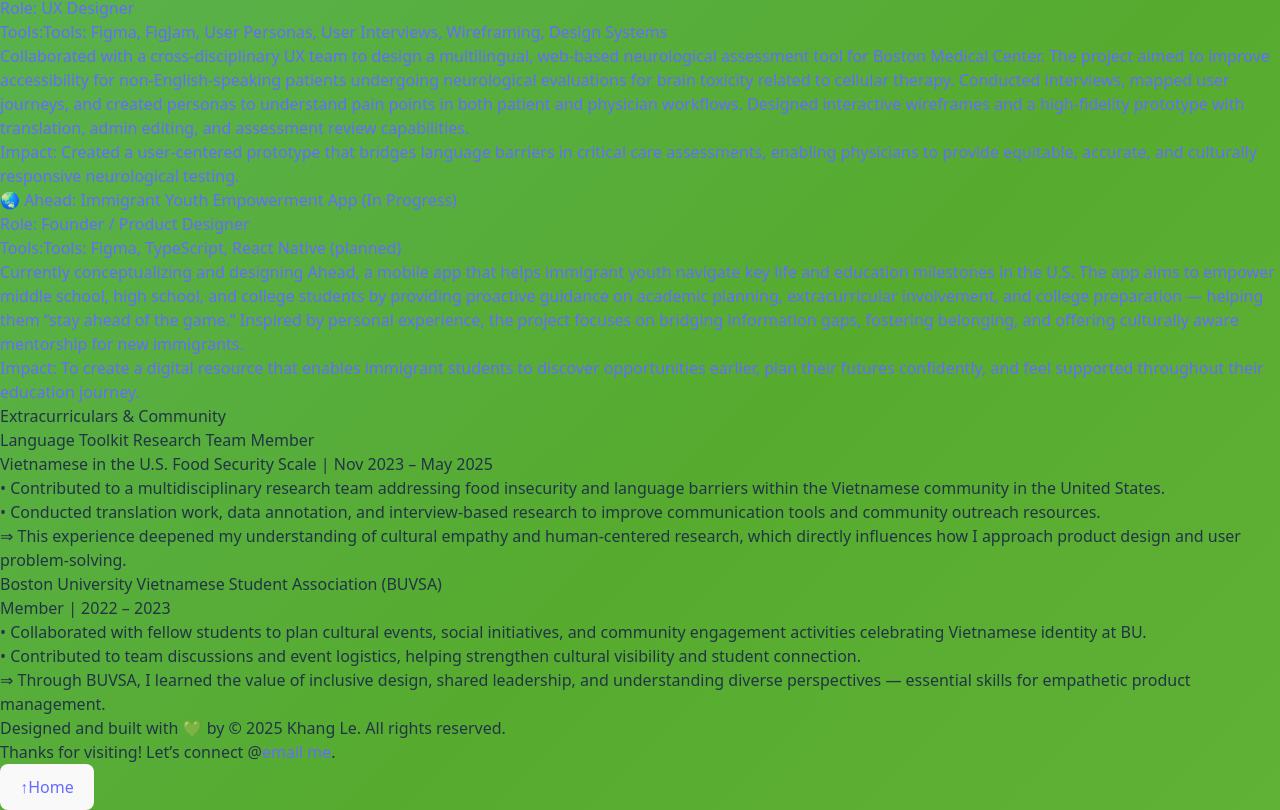
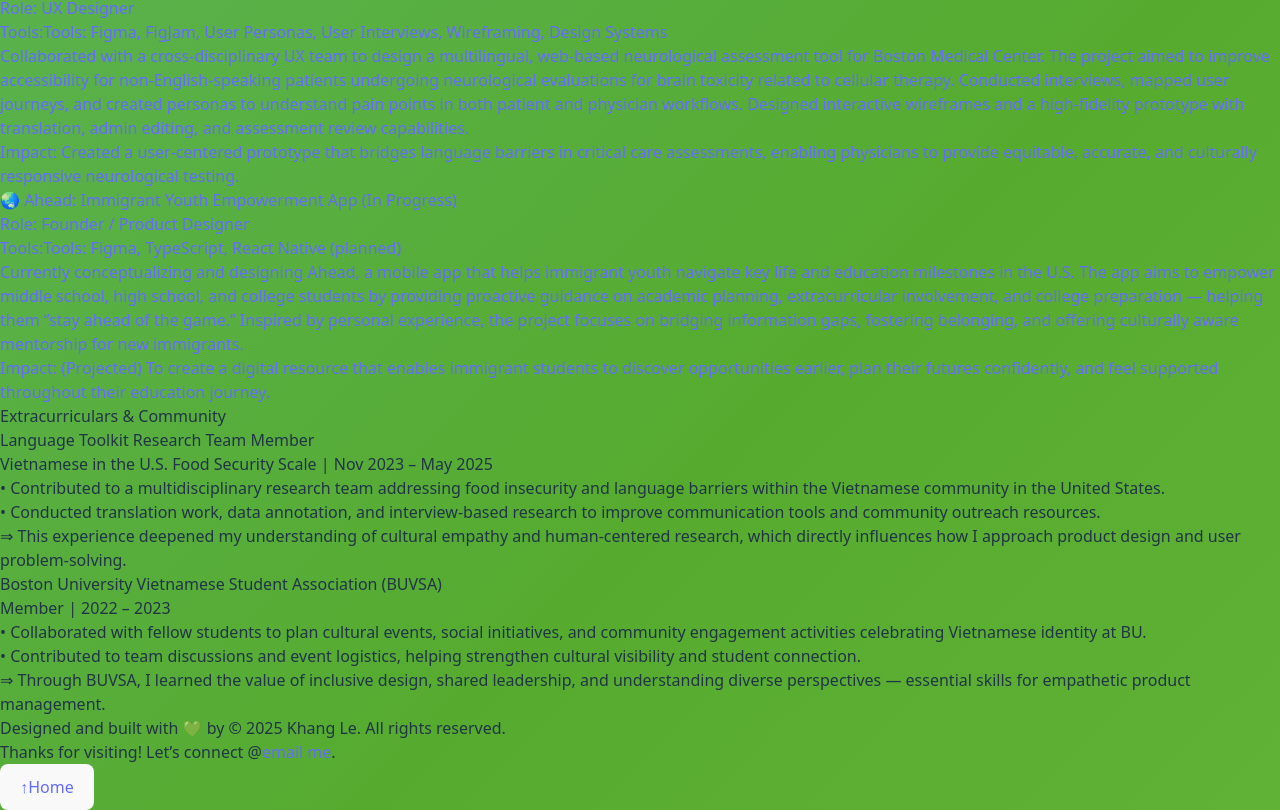
Before and after one commit to Klen03/portfolio-website, a React (Vite) app: page / in a window 1280 px wide. Shown: the part 3610-4420 px from the top of the page. Built offline with nearby package versions, Linux system fonts and the light colour scheme.

Commit message:
Updated resume + minor adjustment

```diff
--- a/src/pages/Home.jsx
+++ b/src/pages/Home.jsx
@@ -419,7 +419,7 @@ const Home = () => {
 The app aims to empower middle school, high school, and college students by providing proactive guidance on academic planning, extracurricular involvement, and college preparation — helping them “stay ahead of the game.”
 Inspired by personal experience, the project focuses on bridging information gaps, fostering belonging, and offering culturally aware mentorship for new immigrants.
                             </p>
-                            <p className="text-gray-700"><span className="font-bold text-green-900 underline">Impact:</span> To create a digital resource that enables immigrant students to discover opportunities earlier, plan their futures confidently, and feel supported throughout their education journey.</p>
+                            <p className="text-gray-700"><span className="font-bold text-green-900 underline">Impact:</span> <span className="font-semibold text-green-700 italic">(Projected)</span> To create a digital resource that enables immigrant students to discover opportunities earlier, plan their futures confidently, and feel supported throughout their education journey.</p>
                         </div>
                     </a>
                 </div>
```
